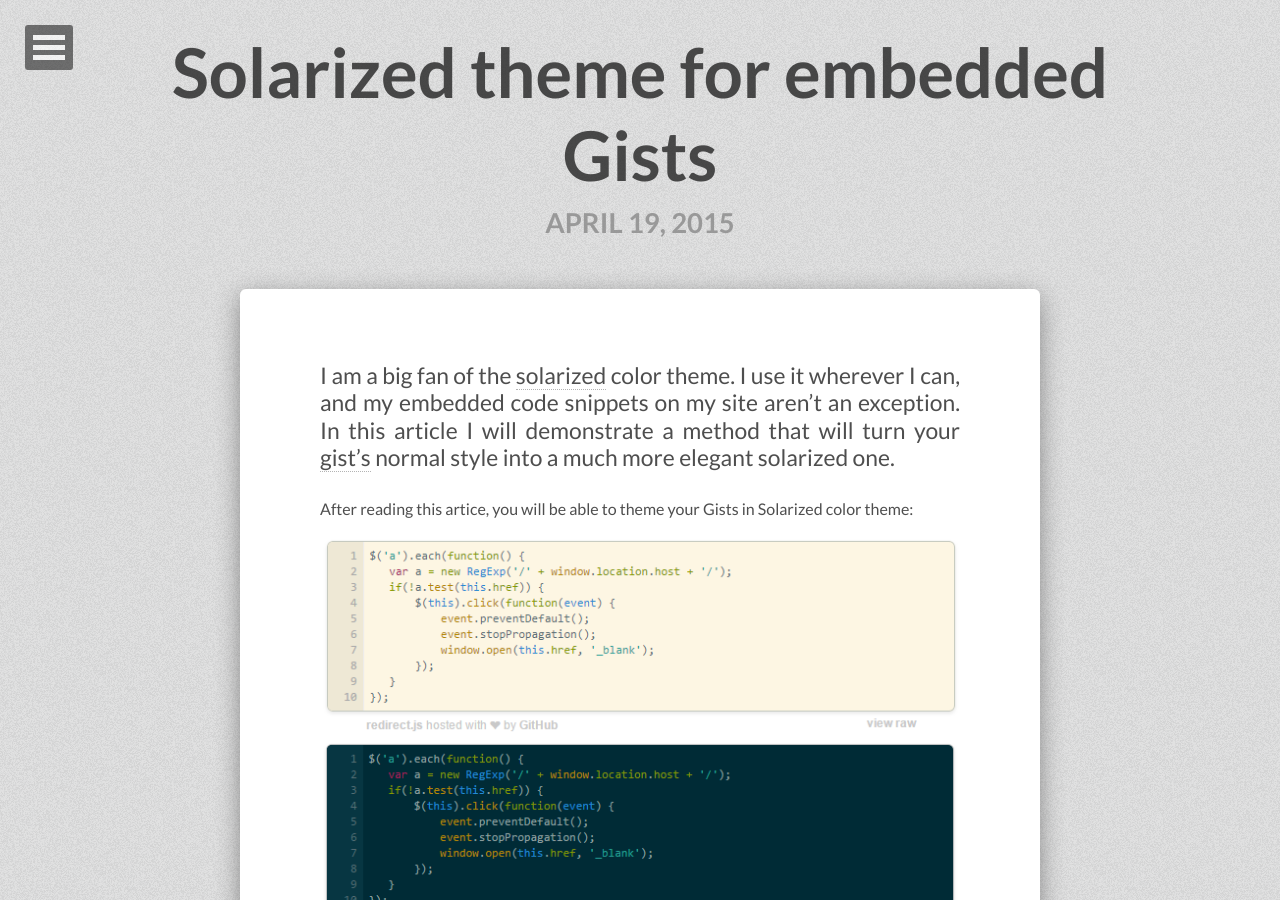
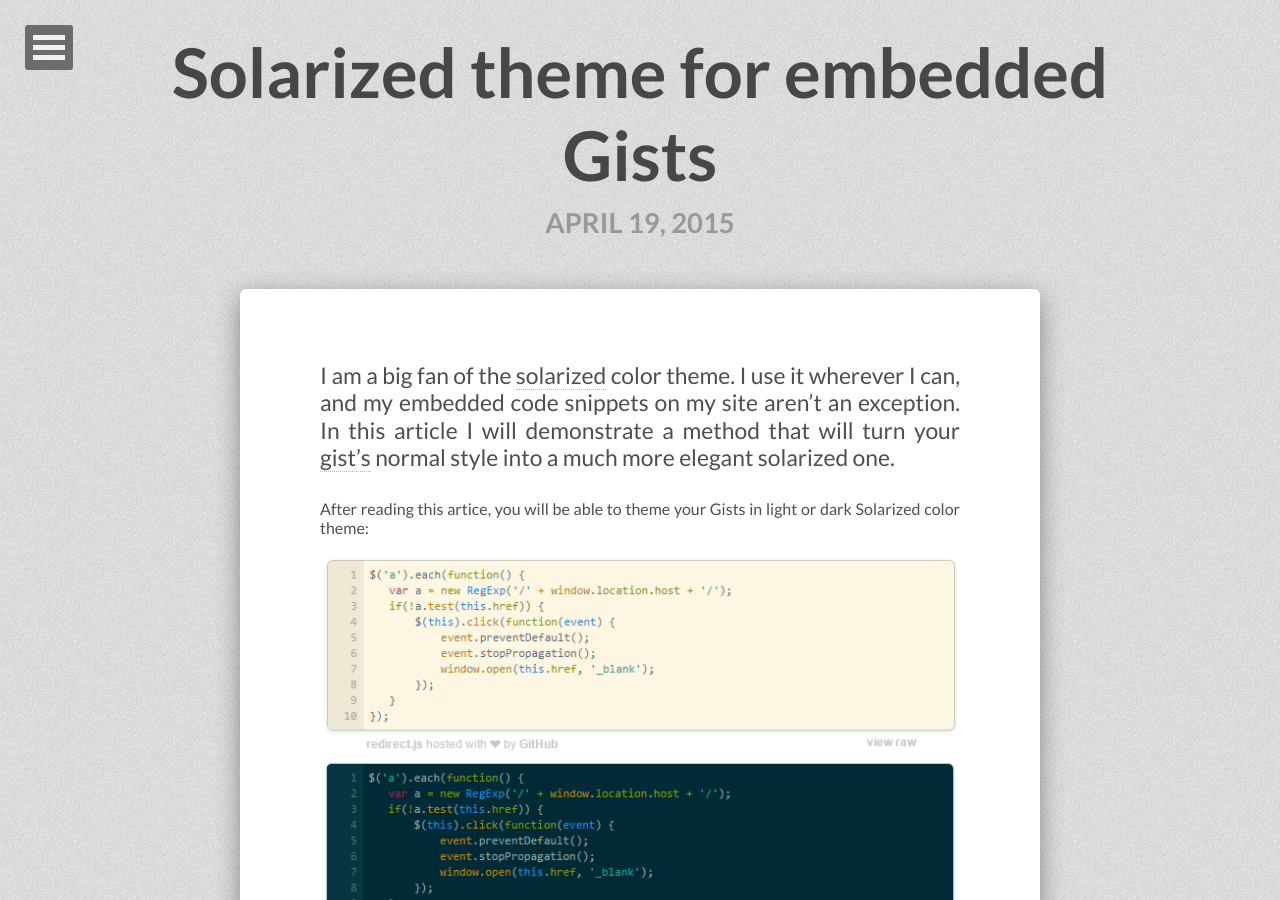
Before and after one commit to tiborsimon/tiborsimon.github.io, a Jekyll site: the page built from _posts/2015-04-19-solarized-theme-for-embedded-gists.md, in a window 1280 px wide and 900 px high. Built offline with Jekyll 4.4.1, drawn with Linux system fonts in a browser that asks for light colours; nearby versions of some CDN libraries; comment, search, counter and statistics services are not loaded.

Commit message:
Article update

```diff
--- a/_posts/2015-04-19-solarized-theme-for-embedded-gists.md
+++ b/_posts/2015-04-19-solarized-theme-for-embedded-gists.md
@@ -8,7 +8,7 @@
 
 I am a big fan of the [solarized](http://ethanschoonover.com/solarized) color theme. I use it wherever I can, and my embedded code snippets on my site aren't an exception. In this article I will demonstrate a method that will turn your [gist's](gist.github.com) normal style into a much more elegant solarized one.
 
-After reading this artice, you will be able to theme your Gists in Solarized color theme:
+After reading this artice, you will be able to theme your Gists in light or dark Solarized color theme:
 
 <img src="http://tiborsimon.github.io/images/solarized-gist-demo-image.png" />
 
```
